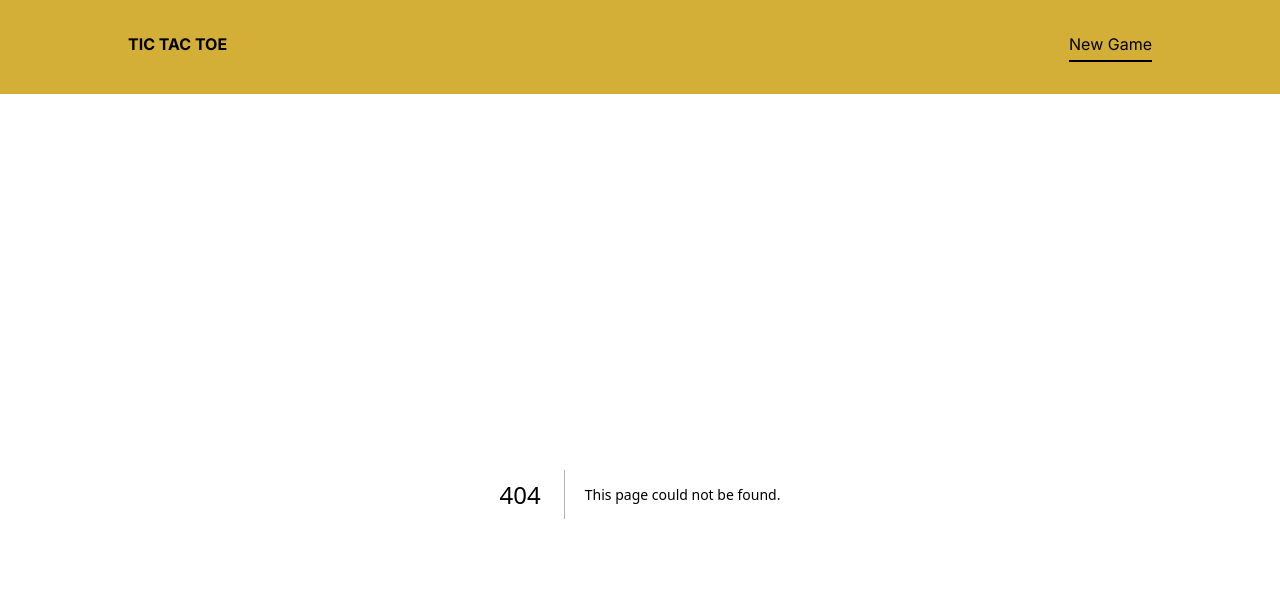
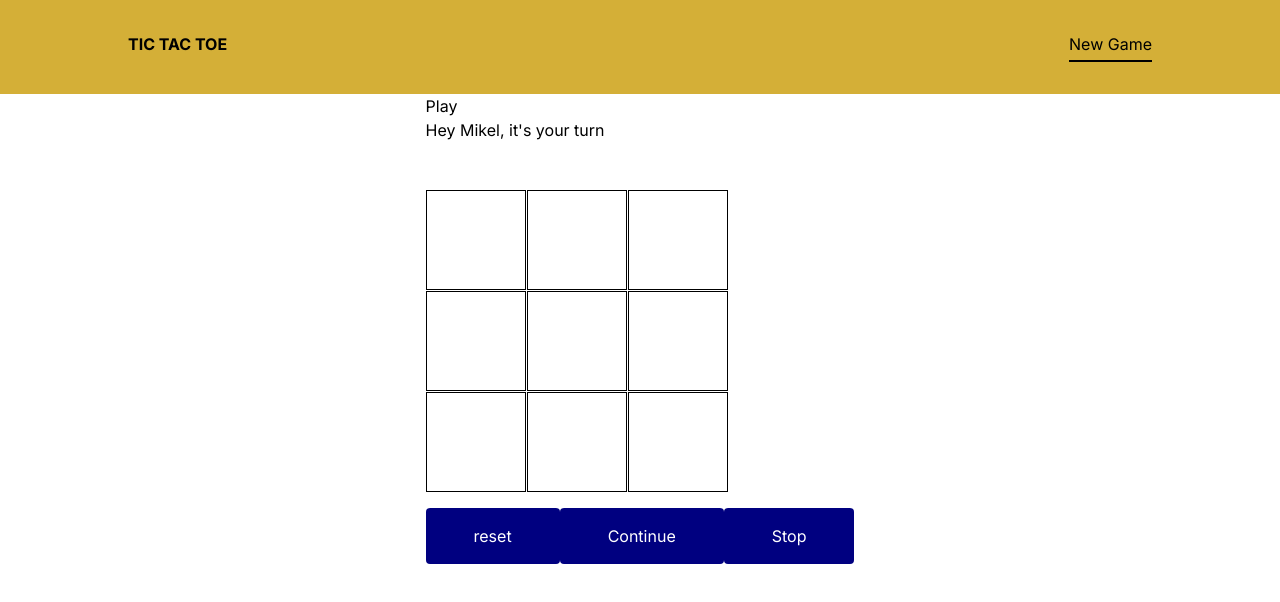
Before and after one commit to Olabisim/Tic-Tac-Toe, a Next.js app: page /play in a window 1280 px wide. Before the commit this address had no page. Shown: the top 602 px of the page. Built offline with nearby package versions, Linux system fonts and the light colour scheme.

Commit message:
tic tac toe functionality

```diff
--- a/src/app/globals.css
+++ b/src/app/globals.css
@@ -20,3 +20,35 @@ body {
   color: rgb(var(--foreground-rgb));
   background: white;
 }
+
+
+.grid {
+  /* display: flex;
+  align-items: center;
+  justify-content: center;
+  flex-wrap: wrap; */
+  max-width: 300px;
+  margin-top: 3rem;
+}
+
+.grid {
+  display: grid;
+  grid-gap: 1px;
+  grid-template-columns: repeat(3, 1fr);
+}
+
+.square {
+  width: 100px;
+  height: 100px;
+  font-size: 5rem;
+  color: #e8e5e5;
+  border: solid 1px black;
+}
+
+.square_o {
+  background-color: #D4AF37;
+}
+
+.square_x {
+  background-color: #000080;
+}
--- /dev/null
+++ b/src/app/play/page.tsx
@@ -0,0 +1,16 @@
+import Board from "@/components/Board"
+
+
+const Play = ( ) => {
+    return (
+        <div className="flex item-center justify-center ">
+            <div>
+
+                Play
+                <Board />
+            </div>
+        </div>
+    )
+}
+
+export default Play
--- /dev/null
+++ b/src/components/Board.tsx
@@ -0,0 +1,120 @@
+'use client'
+
+import { useEffect, useState } from "react";
+import Square from "../components/Square";
+import { Player } from "@/intefaces";
+import { Button } from "./Button";
+
+function calculateWinner(squares: Player[]) {
+    const lines = [
+      [0, 1, 2],
+      [3, 4, 5],
+      [6, 7, 8],
+      [0, 3, 6],
+      [1, 4, 7],
+      [2, 5, 8],
+      [0, 4, 8],
+      [2, 4, 6],
+    ];
+    for(let i = 0; i < lines.length; i++) {
+        const [a,b,c] = lines[i];
+
+        console.log("squares[a]")
+        console.log(squares[a])
+        console.log("squares[b]")
+        console.log(squares[b])
+        console.log("squares[c]")
+        console.log(squares[c])
+        console.log("squares[a] && squares[a] === squares[b]")
+        console.log(`${squares[a]} && ${squares[a]} === ${squares[b]}`)
+        console.log("squares[a] === squares[c]")
+        console.log(`${squares[a]} === ${squares[c]}`)
+
+        if(
+            squares[a] && squares[a] === squares[b] &&
+            squares[a] === squares[c]
+        ) {
+            return squares[a]
+        }
+    }
+    return null
+}
+
+
+
+
+
+function Board () {
+
+    const [squares, setSquares] = useState(Array(9).fill(null))
+
+    const [currentPlayer, setCurrentPlayer] = useState<'X' | 'O'>(
+        Math.round(Math.random() * 1) === 1 ? 'X' : 'O'
+    )
+    const [currentPlayerName, setCurrentPlayerName] = useState<[String, String]>(["Dotun", "Mikel"])
+
+    const [winner, setWinner] = useState<Player>(null)
+
+    function reset() {
+        setSquares(Array(9).fill(null));
+        setWinner(null);
+        setCurrentPlayer(Math.round(Math.random() * 1) === 1 ? 'X' : 'O')
+    }
+
+    function setSquareValue(index:number) {
+        const newData = squares.map((val, i) => {
+            if(i === index) {
+                return currentPlayer
+            }
+
+            return val;
+        });
+
+        setSquares(newData)
+        setCurrentPlayer(currentPlayer === 'X' ? 'O' : 'X')
+    }
+
+
+
+    useEffect(() => {
+        const w = calculateWinner(squares)
+        if(w) {
+            setWinner(w);
+        }
+        if(!w && !squares.filter((square) => !square).length) {
+            setWinner("Draw")
+        }
+    })
+
+    return (
+        <div>
+
+            {!winner && <p>Hey {currentPlayer === 'O' ? currentPlayerName[0] : currentPlayerName[1]}, it's your turn </p>}
+
+            {winner && winner !== "Draw" && <p>Congratulations {winner === 'O' ? currentPlayerName[0] : currentPlayerName[1]}</p>}
+            {winner && winner === "Draw" &&  <p> {currentPlayerName[0]} and {currentPlayerName[1]} draws</p>}
+
+
+            <div className="grid">
+                {Array(9).fill(null).map((_, i) => {
+                    return <Square
+                                winner={winner}
+                                key={i}
+                                onClick={() => setSquareValue(i)}
+                                value={squares[i]}
+                            />
+                })}
+            </div>
+
+            <div className="pt-4">
+
+                <Button text="reset" onClick={reset} />
+                <Button text="Continue" onClick={reset} />
+                <Button text="Stop" onClick={reset} />
+            </div>
+
+        </div>
+    )
+}
+
+export default Board;
--- a/src/components/Popups.tsx
+++ b/src/components/Popups.tsx
@@ -1,6 +1,7 @@
 
 import { useForm } from 'react-hook-form'
 import { Button } from './Button'
+import Link from 'next/link'
 
 export const HomePagePopup = ({children}:any) => {
 
@@ -10,8 +11,6 @@ export const HomePagePopup = ({children}:any) => {
             lastName: '',
         }
     })
-
-
 
     let handleClick = () => {
 
@@ -43,8 +42,10 @@ export const HomePagePopup = ({children}:any) => {
                         {...register('lastName')}
                         required
                     />
+                    <Link href="/play">
 
-                    <Button text="Start" />
+                     <Button text="Start" />
+                    </Link>
 
                 </form>
 
--- /dev/null
+++ b/src/components/Square.tsx
@@ -0,0 +1,24 @@
+
+'use client'
+
+import { Player } from "@/intefaces";
+
+
+
+function Square (
+    {value, onClick, winner}:
+    {winner: Player, value: Player, onClick: () => void})
+    {
+
+    if(!value) { return <button className="square"  onClick={onClick} disabled={Boolean(winner)} /> }
+
+    return (
+        <button disabled className={`square square_${value.toLocaleLowerCase()}`}>
+
+            {value}
+
+        </button>
+    )
+}
+
+export default Square;
--- /dev/null
+++ b/src/intefaces/index.ts
@@ -0,0 +1,2 @@
+
+export type Player = 'X' | 'O' | "Draw" | null
--- a/src/layout/Nav.tsx
+++ b/src/layout/Nav.tsx
@@ -1,11 +1,14 @@
 
+
+import Link from 'next/link'
 import '../app/globals.css'
 
 const Nav = () => {
     return (
         <div className="py-8 px-12 md:px-32 bg-[#D4AF37] flex">
             <div className="flex justify-between w-full">
-                <h2 className="font-bold">TIC TAC TOE</h2>
+
+                <Link href="/"><h2 className="font-bold">TIC TAC TOE</h2></Link>
                 <p className="border-b-2 border-black pb-1">New Game</p>
             </div>
         </div>
```
